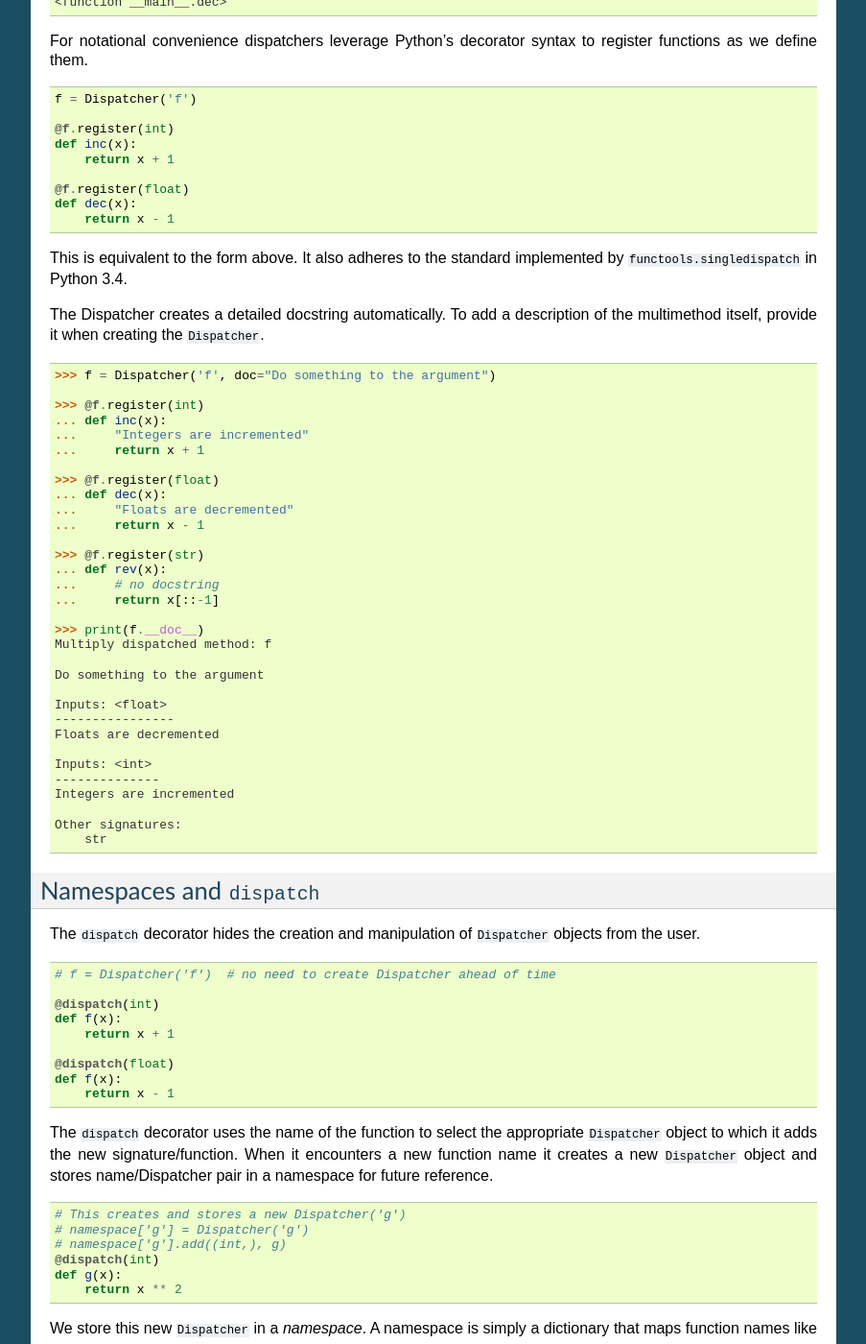
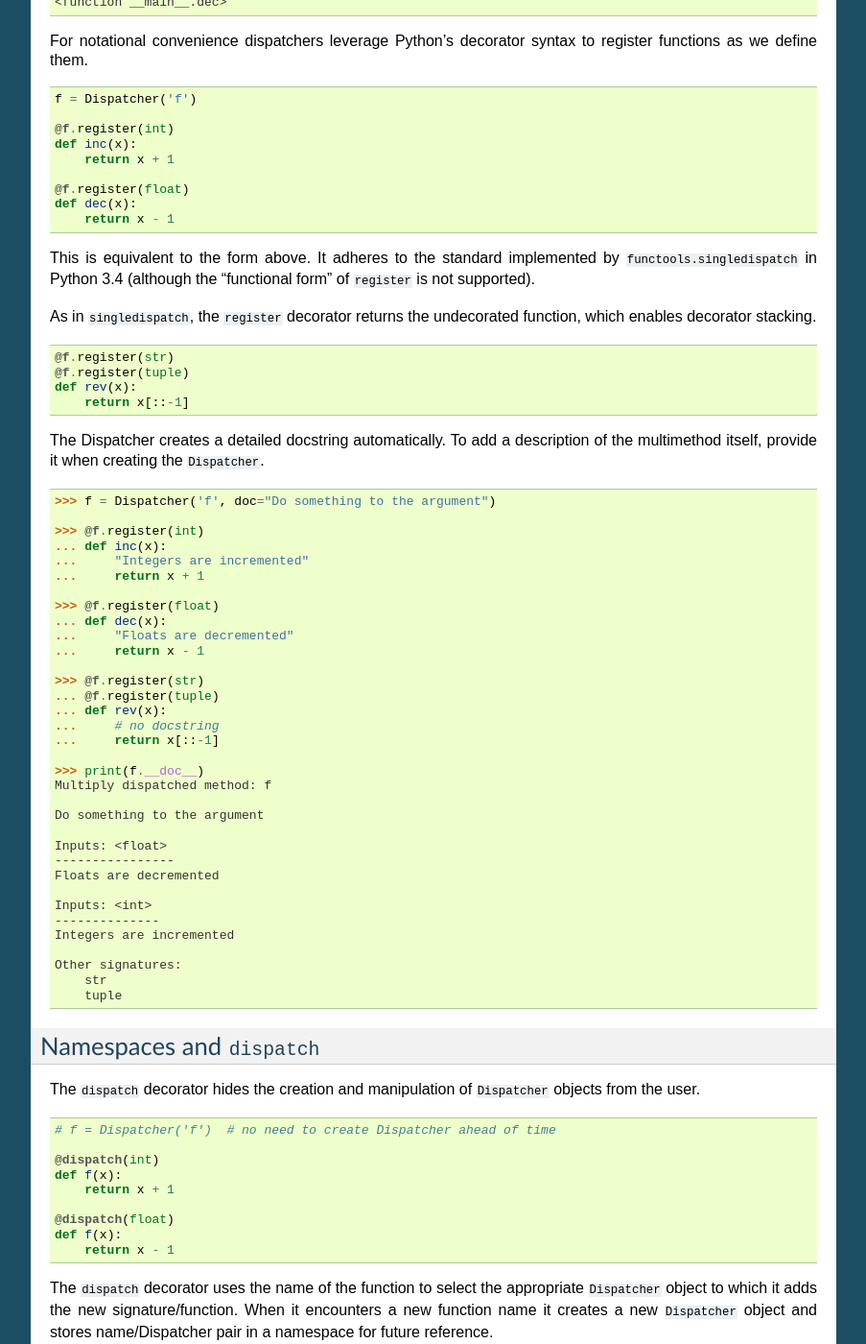
Before and after one commit to mrocklin/multipledispatch, a Sphinx documentation site: the page built from docs/source/design.rst, in a window 1280 px wide and 1400 px high, scrolled down 880 px. Shown: the whole window at 96% size, without its empty margins (198-1101 px from the left). Built offline with Sphinx 7.4.7, drawn with Linux system fonts in a browser that asks for light colours.

Commit message:
Make Dispatcher.register return the undecorated function
This enables stacking the @register decorator.
Improves compatibility with Python 3's singledispatch

https://github.com/mrocklin/multipledispatch/issues/33

```diff
--- a/docs/source/design.rst
+++ b/docs/source/design.rst
@@ -72,8 +72,19 @@ syntax to register functions as we define them.
     def dec(x):
         return x - 1
 
-This is equivalent to the form above. It also adheres to the standard
-implemented by ``functools.singledispatch`` in Python 3.4.
+This is equivalent to the form above.
+It adheres to the standard implemented by ``functools.singledispatch`` in
+Python 3.4 (although the "functional form" of ``register`` is not supported).
+
+As in ``singledispatch``, the ``register`` decorator returns the
+undecorated function, which enables decorator stacking.
+
+.. code::
+
+    @f.register(str)
+    @f.register(tuple)
+    def rev(x):
+        return x[::-1]
 
 
 The Dispatcher creates a detailed docstring automatically.
@@ -95,6 +106,7 @@ provide it when creating the ``Dispatcher``.
     ...     return x - 1
 
     >>> @f.register(str)
+    ... @f.register(tuple)
     ... def rev(x):
     ...     # no docstring
     ...     return x[::-1]
@@ -114,6 +126,7 @@ provide it when creating the ``Dispatcher``.
 
     Other signatures:
         str
+        tuple
 
 Namespaces and ``dispatch``
 ---------------------------
```
Also changed, not shown: 2 other files.
